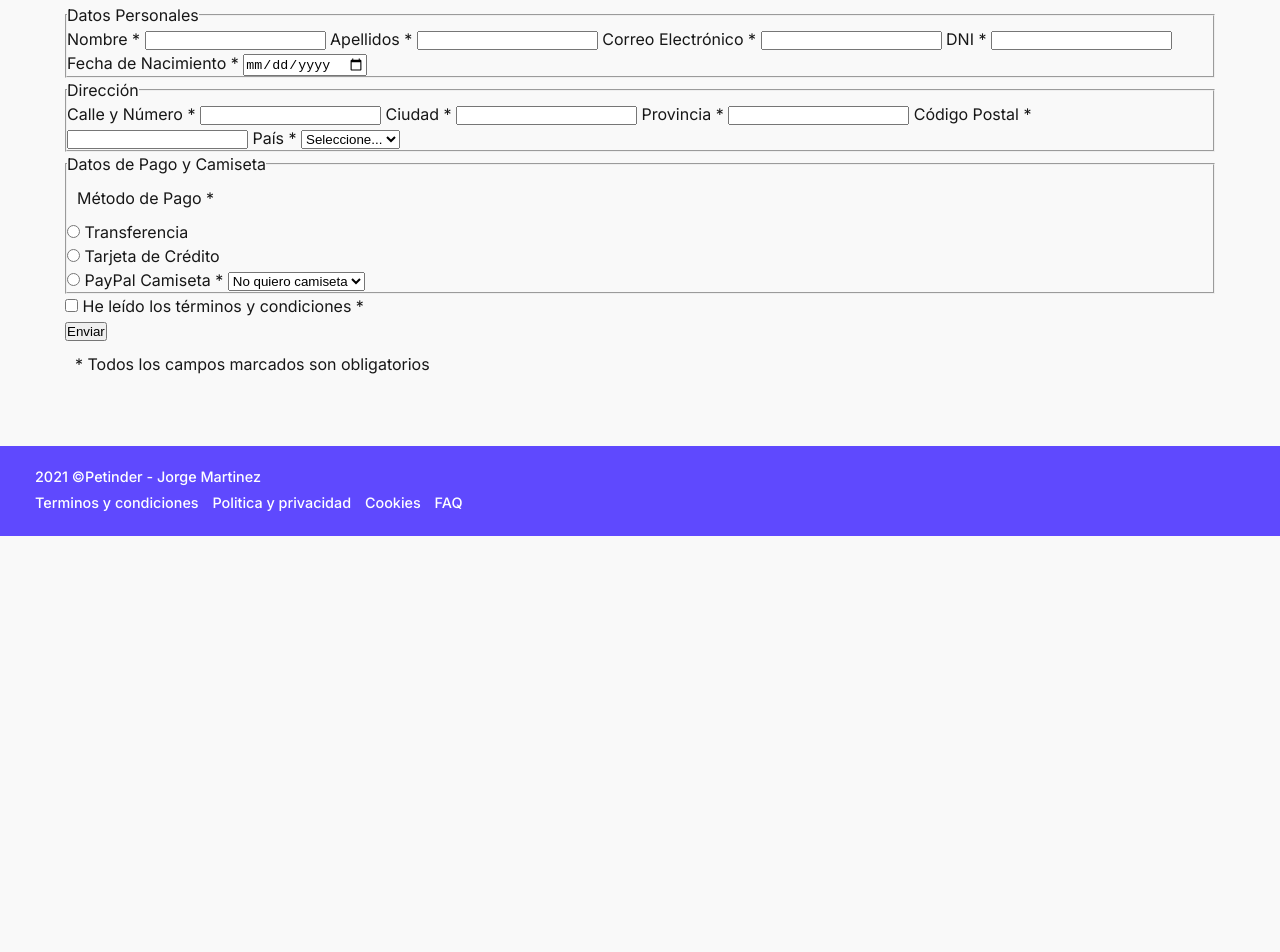
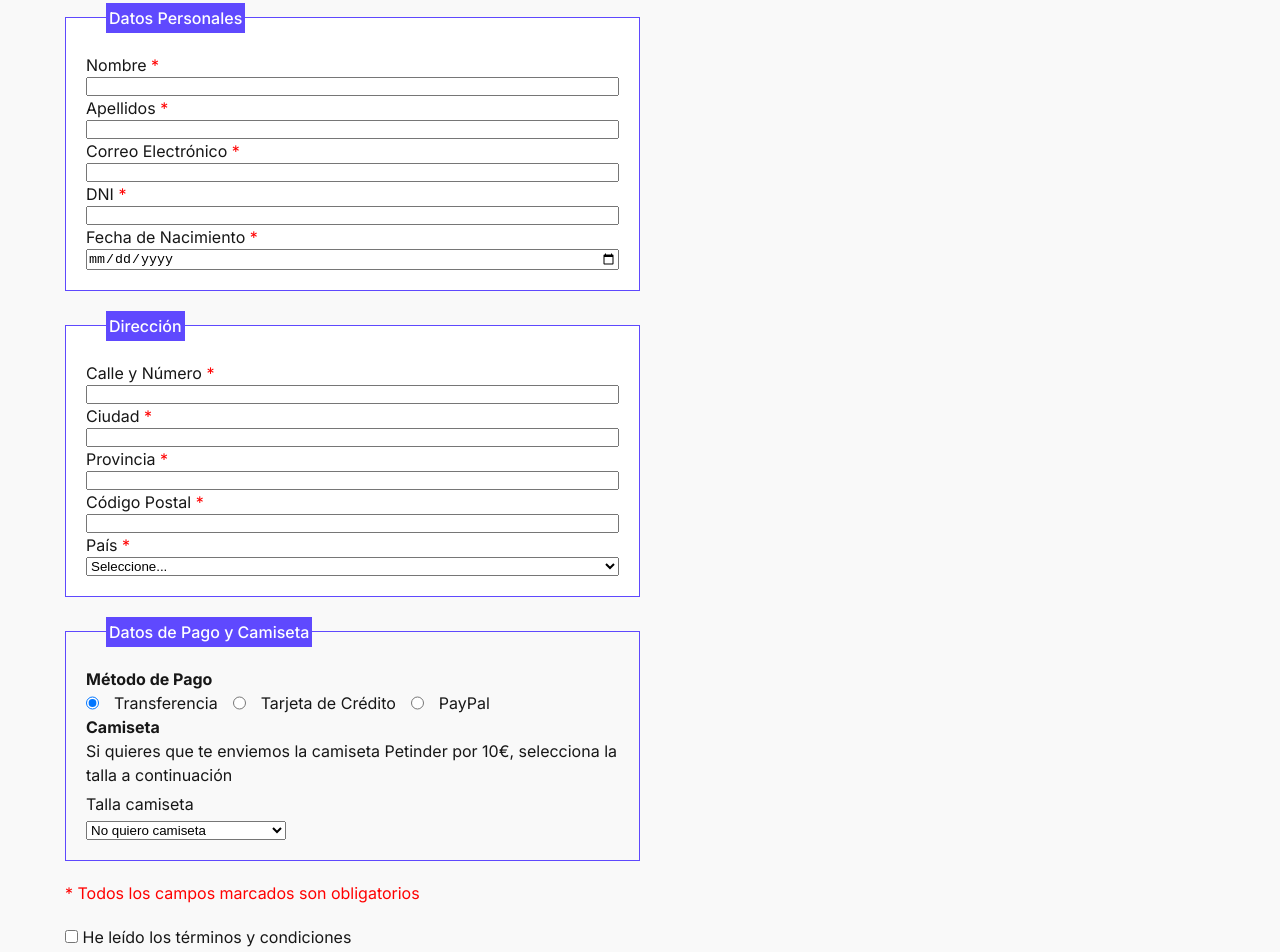
Before and after one commit to Jorge-Martinez82/petinder, a website: page join.html in a window 1280 px wide. Shown: the part 280-1232 px from the top of the page. Before the commit the page ends 816 px from the top, so only its background shows below. Drawn offline with Linux system fonts and the light colour scheme.

Commit message:
form completo, about actualizado

```diff
--- a/css/estilos.css
+++ b/css/estilos.css
@@ -238,13 +238,13 @@ footer .legal-links li {
 /* Pagina about */
 
 
-.page-about .img-fluid{
+.page-about .img-fluid {
     padding: 10px;
     background: white;
     border: 1px solid var(--secundary-light-color);
 }
 
-.page-about figure{
+.page-about figure {
     font-size: 0.9rem;
     text-align: center;
     margin-bottom: 30px;
@@ -259,7 +259,7 @@ footer .legal-links li {
     min-height: calc(100vh - 205px);
 }
 
-.table{
+.table {
     width: 100%;
     margin: 30px;
     border-collapse: collapse;
@@ -303,3 +303,73 @@ table caption {
     text-transform: uppercase;
     font-weight: 700;
 }
+
+/* Pagina join */
+
+form {
+    width: 50%;
+    display: flex;
+    flex-direction: column;
+    gap: 20px;
+}
+
+fieldset {
+    border: 1px solid var(--primary-color);
+}
+
+legend {
+    background: var(--primary-color);
+    color: white;
+    font-weight: 500;
+    margin-left: 20px;
+    padding: 3px;
+}
+
+.form-datospersonales {
+    display: flex;
+    flex-direction: column;
+    padding: 20px 20px 20px;
+    background-color: white;
+}
+
+.required {
+    color: red;
+}
+
+.form-pago {
+    padding: 20px 20px 20px;
+}
+
+.metodo-pago {
+    display: flex;
+    gap: 15px;
+}
+
+.camiseta {
+    display: flex;
+    flex-direction: column;
+}
+
+.camiseta p {
+    margin: 0 0 5px;
+}
+
+.camiseta select {
+    width: 200px;
+}
+
+.boton-form {
+    background-color: var(--primary-color);
+    color: white;
+    font-size: large;
+    font-weight: 500;
+    padding: 6px;
+    width: fit-content;
+    border: none;
+    border-radius: 5px;
+}
+
+.boton-form:hover {
+    background-color: #e4e4e4;
+    color: var(--text-color);
+}
--- a/join.html
+++ b/join.html
@@ -30,39 +30,39 @@
             nuestros amigos peludos. Ademas puedes comprar nuestra exclusiva camiseta por solo 10 euros que se añadiran
             al primer pago. Rellena el siguiente formulario para unirte a nosotros.</p>
         <form action="#" method="post">
-            <fieldset>
+            <fieldset class="form-datospersonales">
                 <legend>Datos Personales</legend>
-                <label for="nombre">Nombre *</label>
+                <label for="nombre">Nombre <span class="required">*</span></label>
                 <input type="text" id="nombre" name="nombre" required>
 
-                <label for="apellidos">Apellidos *</label>
+                <label for="apellidos">Apellidos <span class="required">*</span></label>
                 <input type="text" id="apellidos" name="apellidos" required>
 
-                <label for="email">Correo Electrónico *</label>
+                <label for="email">Correo Electrónico <span class="required">*</span></label>
                 <input type="email" id="email" name="email" required>
 
-                <label for="dni">DNI *</label>
+                <label for="dni">DNI <span class="required">*</span></label>
                 <input type="text" id="dni" name="dni" required>
 
-                <label for="fecha_nacimiento">Fecha de Nacimiento *</label>
+                <label for="fecha_nacimiento">Fecha de Nacimiento <span class="required">*</span></label>
                 <input type="date" id="fecha_nacimiento" name="fecha_nacimiento" required>
             </fieldset>
 
-            <fieldset>
+            <fieldset class="form-datospersonales">
                 <legend>Dirección</legend>
-                <label for="calle">Calle y Número *</label>
+                <label for="calle">Calle y Número <span class="required">*</span></label>
                 <input type="text" id="calle" name="calle" required>
 
-                <label for="ciudad">Ciudad *</label>
+                <label for="ciudad">Ciudad <span class="required">*</span></label>
                 <input type="text" id="ciudad" name="ciudad" required>
 
-                <label for="provincia">Provincia *</label>
+                <label for="provincia">Provincia <span class="required">*</span></label>
                 <input type="text" id="provincia" name="provincia" required>
 
-                <label for="cp">Código Postal *</label>
+                <label for="cp">Código Postal <span class="required">*</span></label>
                 <input type="text" id="cp" name="cp" required>
 
-                <label for="pais">País *</label>
+                <label for="pais">País <span class="required">*</span></label>
                 <select id="pais" name="pais" required>
                     <option value="">Seleccione...</option>
                     <option value="andorra">Andorra</option>
@@ -72,20 +72,25 @@
                 </select>
             </fieldset>
 
-            <fieldset>
+            <fieldset class="form-pago">
                 <legend>Datos de Pago y Camiseta</legend>
 
-                <p>Método de Pago *</p>
-                <input type="radio" id="transferencia" name="metodo_pago" value="transferencia" required>
-                <label for="transferencia">Transferencia</label><br>
+                <label for="transferencia"><strong>Método de Pago</strong></label>
+                <div class="metodo-pago">
+                    <input type="radio" id="transferencia" name="metodo_pago" value="transferencia" required checked>
+                    <label for="transferencia">Transferencia</label>
 
                     <input type="radio" id="tarjeta" name="metodo_pago" value="tarjeta">
-                <label for="tarjeta">Tarjeta de Crédito</label><br>
+                    <label for="tarjeta">Tarjeta de Crédito</label>
 
                     <input type="radio" id="paypal" name="metodo_pago" value="paypal">
                     <label for="paypal">PayPal</label>
+                </div>
 
-                <label for="camiseta">Camiseta *</label>
+                <div class="camiseta">
+                    <label for="camiseta"><strong>Camiseta</strong></label>
+                    <p>Si quieres que te enviemos la camiseta Petinder por 10€, selecciona la talla a continuación</p>
+                    <p>Talla camiseta</p>
                     <select id="camiseta" name="camiseta" required>
                         <option value="no">No quiero camiseta</option>
                         <option value="mujer_s">Mujer - Talla S</option>
@@ -95,16 +100,17 @@
                         <option value="hombre_m">Hombre - Talla M</option>
                         <option value="hombre_l">Hombre - Talla L</option>
                     </select>
+                </div>
             </fieldset>
 
+            <span class="required">* Todos los campos marcados son obligatorios</span>
             <div>
                 <input type="checkbox" id="terminos" name="terminos" required>
-                <label for="terminos">He leído los términos y condiciones *</label>
+                <label for="terminos">He leído los términos y condiciones</label>
             </div>
 
-            <button type="submit">Enviar</button>
+            <button class="boton-form" type="submit">Enviar</button>
 
-            <p>* Todos los campos marcados son obligatorios</p>
         </form>
 
     </div>
```
Also changed, not shown: about.html (+3 -3 lines). Lines whose indentation alone changed are shown as unchanged.
